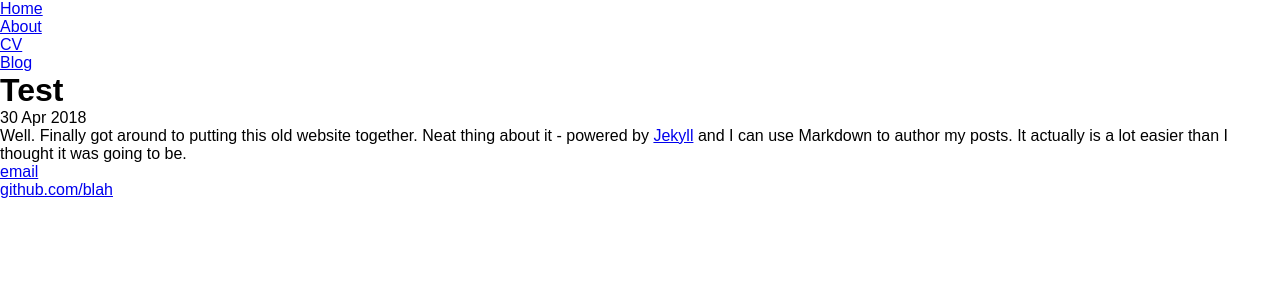
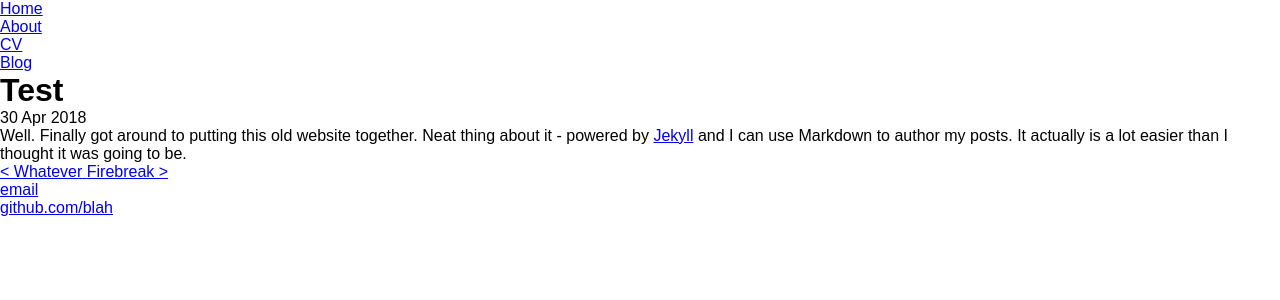
Before and after one commit to mkirkpat/mkirkpat.github.io, a Jekyll site: the page built from _posts/2018-04-30-test.md, in a window 1280 px wide. Shown: the top 300 px of the page. Built offline with Jekyll 4.4.1, drawn with Linux system fonts in a browser that asks for light colours.

Commit message:
Update post.html

```diff
--- a/_layouts/post.html
+++ b/_layouts/post.html
@@ -7,3 +7,18 @@
 <div class="post">
   {{ content }}
 </div>
+
+<div id="post-nav">
+    <div >
+        {% if page.previous.url %}
+        <a class="prev" href="{{page.previous.url}}">
+            <span>&lt; {{page.previous.title}}</span>
+        </a>
+        {% endif %}
+        {% if page.next.url %}
+        <a class="next" href="{{page.next.url}}">
+            <span>{{page.next.title}} &gt;</span>
+        </a>
+        {% endif %}
+    </div>
+</div>
```
